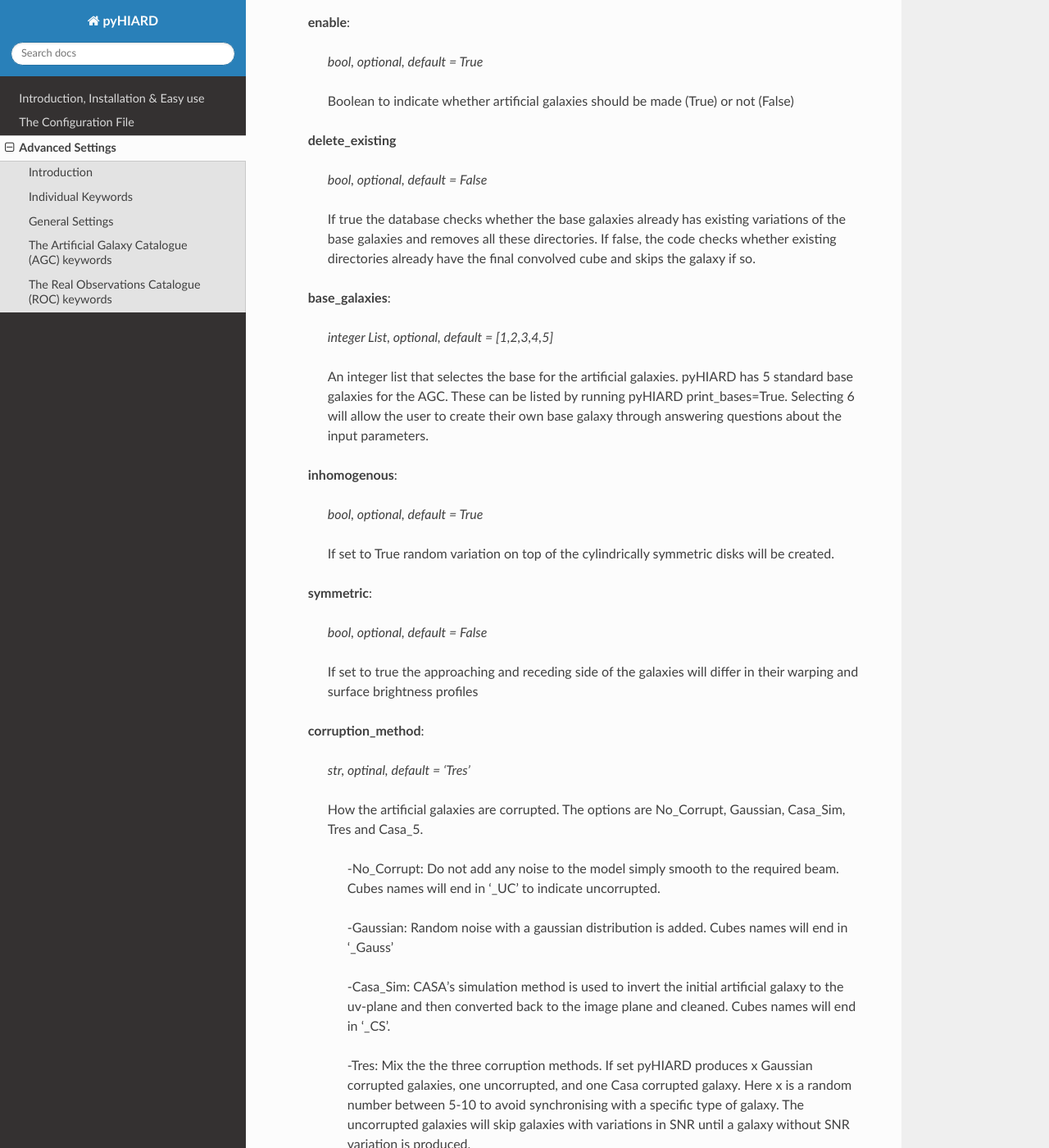
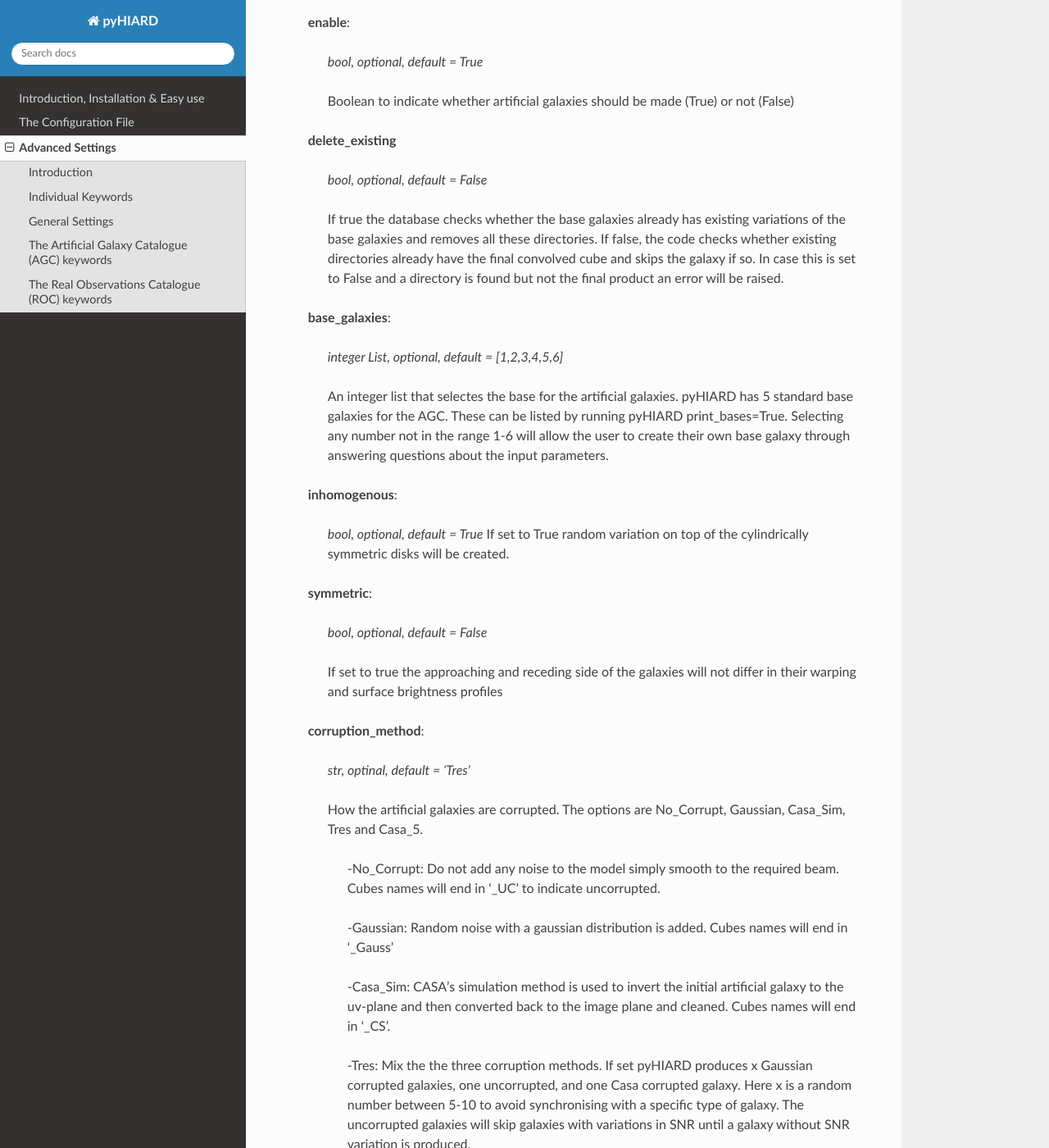
Before and after one commit to PeterKamphuis/pyHIARD, a Sphinx documentation site: the page built from docs/source/advanced.rst, in a window 1280 px wide and 1400 px high, scrolled down 2432 px. Shown: the whole window at 82% size. Built offline with Sphinx 7.4.7 and the Read the Docs theme 3.1.0, drawn with Linux system fonts in a browser that asks for light colours; pages that are not in the unit, such as notebooks, are missing from menus; some of the changed text lies outside the part shown.

Commit message:
Add new files to MAnifest, check docs

```diff
--- a/docs/source/advanced.rst
+++ b/docs/source/advanced.rst
@@ -99,25 +99,26 @@ The Artificial Galaxy Catalogue (AGC) keywords
 
       If true the database checks whether the base galaxies already has existing variations of the base galaxies and removes all these directories.
       If false, the code checks whether existing directories already have the final convolved cube and skips the galaxy if so.
+      In case this is set to False and a directory is found but not the final product an error will be raised.
+
 
   **base_galaxies**:
 
-      *integer List, optional, default = [1,2,3,4,5]*
+      *integer List, optional, default = [1,2,3,4,5,6]*
 
       An integer list that selectes the base for the artificial galaxies. pyHIARD has 5 standard base galaxies for the AGC. These can be listed by running pyHIARD print_bases=True.
-      Selecting 6 will allow the user to create their own base galaxy through answering questions about the input parameters.
+      Selecting any number not in the range 1-6 will allow the user to create their own base galaxy through answering questions about the input parameters.
 
   **inhomogenous**:
 
       *bool, optional, default = True*
-
       If set to True random variation on top of the cylindrically symmetric disks will be created.
 
   **symmetric**:
 
       *bool, optional, default = False*
 
-      If set to true the approaching and receding side of the galaxies will differ in their warping and surface brightness profiles
+      If set to true the approaching and receding side of the galaxies will not differ in their warping and surface brightness profiles
 
   **corruption_method**:
 
@@ -205,9 +206,9 @@ The Artificial Galaxy Catalogue (AGC) keywords
 
   **beam_size**:
 
-      *float List, optional, default = [[5.,5.]]*
+      *float List, optional, default = [[5.,5.,0.]]*
 
-      List of variations of the resolution of the synthesized beam in arcsec
+      List of variations of the resolution of the synthesized beam in arcsec. Each element should be a list consisting of [major FWHM, minor FWHm, beam BPA]
 
 
 
@@ -239,7 +240,7 @@ The Real Observations Catalogue (ROC) keywords
 
       *bool, optional, default = False*
 
-      When a template does not come with the distribution pyHIARD in principle attempts to download and store it whenever it is requested.
+      When a template is not included with the distribution pyHIARD in principle attempts to download and store it whenever it is requested.
       However for installations where the internet connection can be unstable this switch allows to download and store all missing templates.
       The code will exit once the templates are downloaded and stored.
 
@@ -249,6 +250,7 @@ The Real Observations Catalogue (ROC) keywords
 
       If true the database checks whether the base galaxies already has existing variations of the base galaxies and removes all these directories.
       If false, the code checks whether existing directories already have the final convolved cube and skips the galaxy if so.
+      In case this is set to False and a directory is found but not the final product an error will be raised.
 
   **base_galaxies**:
 
```
Also changed, not shown: other parts of docs/source/advanced.rst (+2 -2 lines), 1 other file.
